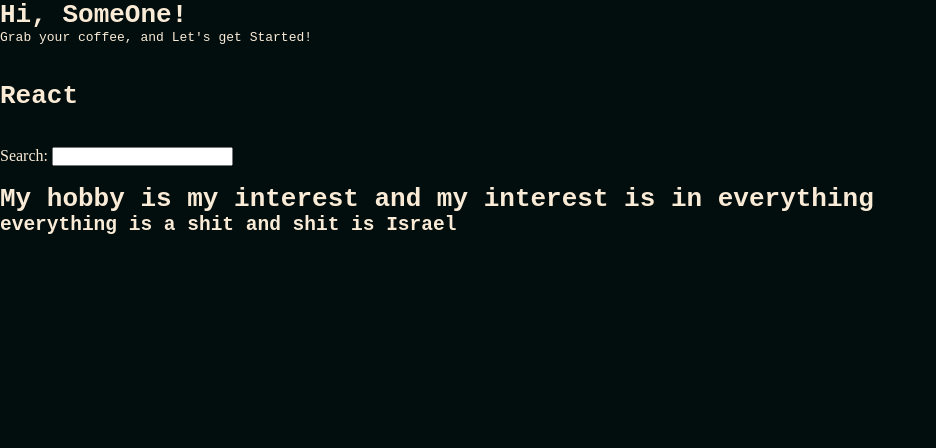
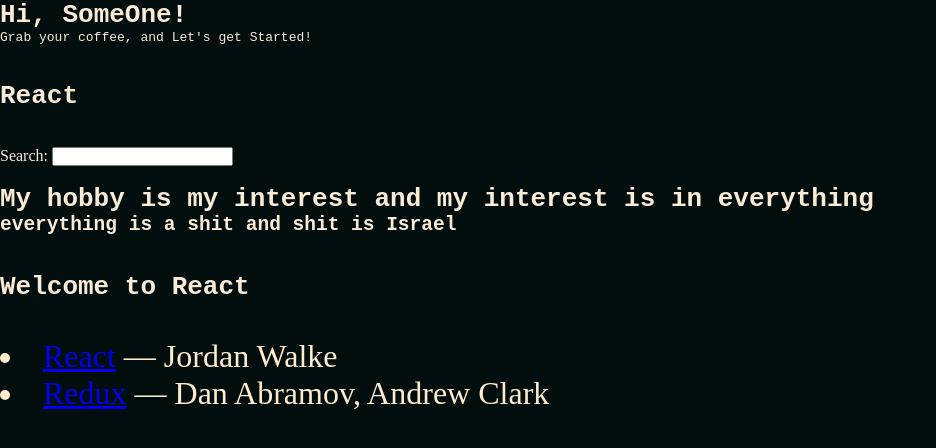
Before and after one commit to some1zealeous/studying-React, a React (Vite) app: page / in a window 1280 px wide. Shown: the top 448 px of the page, without its empty margins (0-936 px from the left). Built offline with nearby package versions, Linux system fonts and the light colour scheme.

Commit message:
refresh --force restart

```diff
--- a/package.json
+++ b/package.json
@@ -10,6 +10,7 @@
     "preview": "vite preview"
   },
   "dependencies": {
+    "@chakra-ui/react": "^3.27.0",
     "react": "^19.1.1",
     "react-dom": "^19.1.1"
   },
--- a/src/App.jsx
+++ b/src/App.jsx
@@ -1,51 +1,112 @@
 import React from "react";
 
 const Nerd = {
-  hobby: 'interest',
-  interest: 'everything',
-  everything: 'shit',
-  shit: 'Israel'
+  hobby: "interest",
+  interest: "everything",
+  everything: "shit",
+  shit: "Israel",
+};
+
+function getTitle(title) {
+  return title;
 }
 
-function getTitle(title) {
-  return title
+const title = "React";
+
+// JSX
+// const MyElement = <h1>Hello, {title}</h1>;
+
+// transpiled into js
+const MyElement = React.createElement("h1", null, `Welcome to ${title}`);
+
+// rendered as html by React
+{
+  /* <h1>Hello, React</h1> */
 }
 
-const title = 'React';
+const list = [
+  {
+    title: "React",
+    url: "https://react.dev/",
+    author: "Jordan Walke",
+    num_comments: 3,
+    points: 4,
+    objectID: 0,
+  },
+  {
+    title: "Redux",
+    url: "https://redux.js.org/",
+    author: "Dan Abramov, Andrew Clark",
+    num_comments: 2,
+    points: 5,
+    objectID: 1,
+  },
+];
 
-// JSX
-// const myElement = <h1>Hello, {title}</h1>
-
-// transpiled into js
-// const myElement = React.createElement('h1', null, `Hello ${title}`);
-
-// rendered as html by React
-<h1>Hello, React</h1>
+console.log('Hello, World');
+setTimeout(() => {
+  console.log('by by');
+}, 2000)
+const obj = {id: 1, name: 'panda', occupation: 'IT'}
+console.log(obj)
 
 function DisplayInfo() {
-
-  const name = 'SomeOne';
+  const name = "SomeOne";
   return (
     <>
       {/* structure familiarity */}
       <h1>Hi, {name}!</h1>
       <p>Grab your coffee, and Let's get Started!</p>
-    <br /><br />
+      <br />
+      <br />
 
       {/* interpolation */}
-    <h1>{getTitle('React')}</h1>
+      <h1>{getTitle("React")}</h1>
 
       {/* input */}
-    <br /><br />
+      <br />
+      <br />
       <label htmlFor="search">Search: </label>
       <input type="text" id="search" />
 
       {/* property calls */}
-    <br /><br />
-    <h1>{"My hobby is my " + Nerd.hobby + " and my " + Nerd.hobby + " is in " + Nerd.interest } </h1>
-    <h2>{Nerd.interest + " is a " + Nerd.everything + " and " + Nerd.everything + " is " + Nerd.shit} </h2>
+      <br />
+      <br />
+      <h1>
+        {"My hobby is my " +
+          Nerd.hobby +
+          " and my " +
+          Nerd.hobby +
+          " is in " +
+          Nerd.interest}{" "}
+      </h1>
+      <h2>
+        {Nerd.interest +
+          " is a " +
+          Nerd.everything +
+          " and " +
+          Nerd.everything +
+          " is " +
+          Nerd.shit}{" "}
+      </h2>
+
+      <br />
+      <br />
+
+      {MyElement}
+
+      <br />
+      <br />
+
+      {list.map(function (item) {
+        return (
+            <li key={item.objectID}>
+              <a href={item.url}>{item.title}</a> — {item.author}
+            </li>
+        )
+      })}
     </>
-  )
-};
+  );
+}
 
 export default DisplayInfo;
--- a/src/index.css
+++ b/src/index.css
@@ -15,3 +15,8 @@
 label {
     color: antiquewhite;
 }
+
+li {
+    font-size: xx-large;
+    color: blanchedalmond;
+}
```
Also changed, not shown: test.js (added, +14 -0 lines), src/App.css (added), 1 other file (tests, documents, lock files or other folders). Lines whose indentation alone changed are shown as unchanged.
